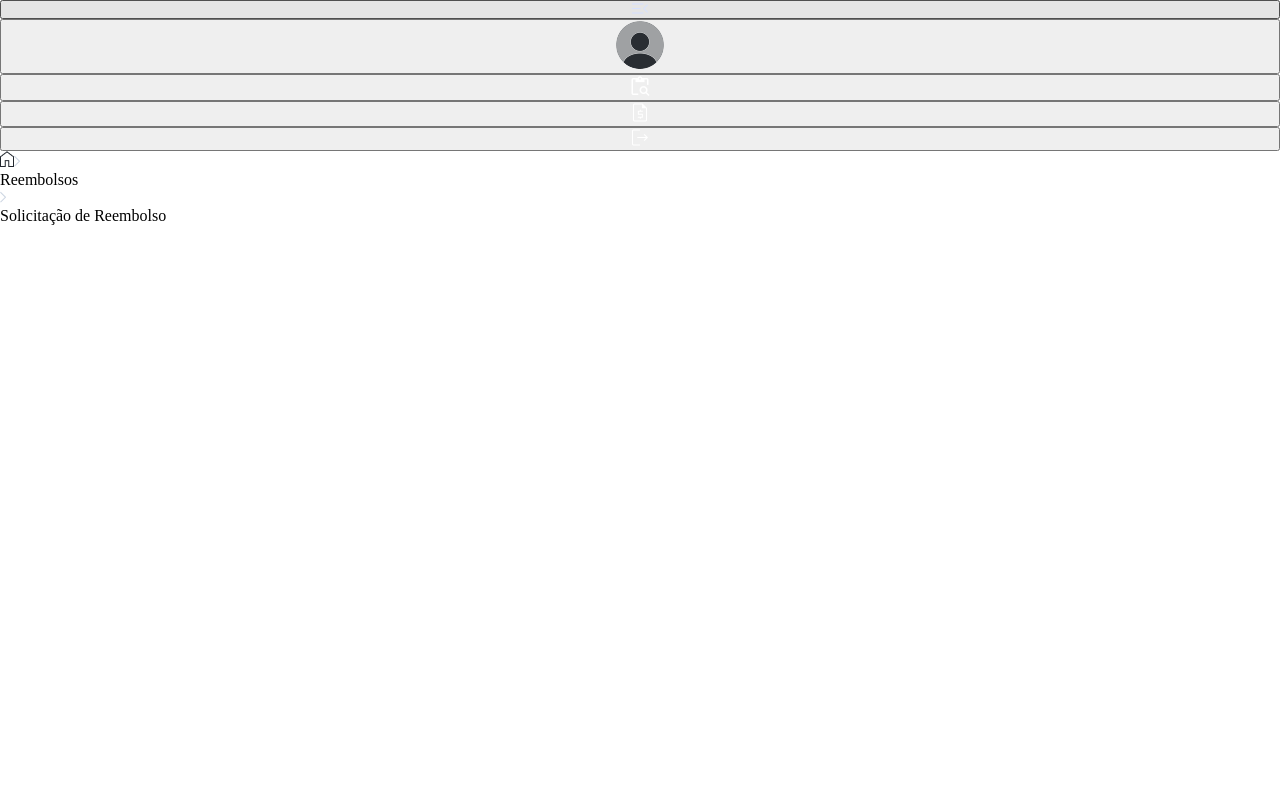
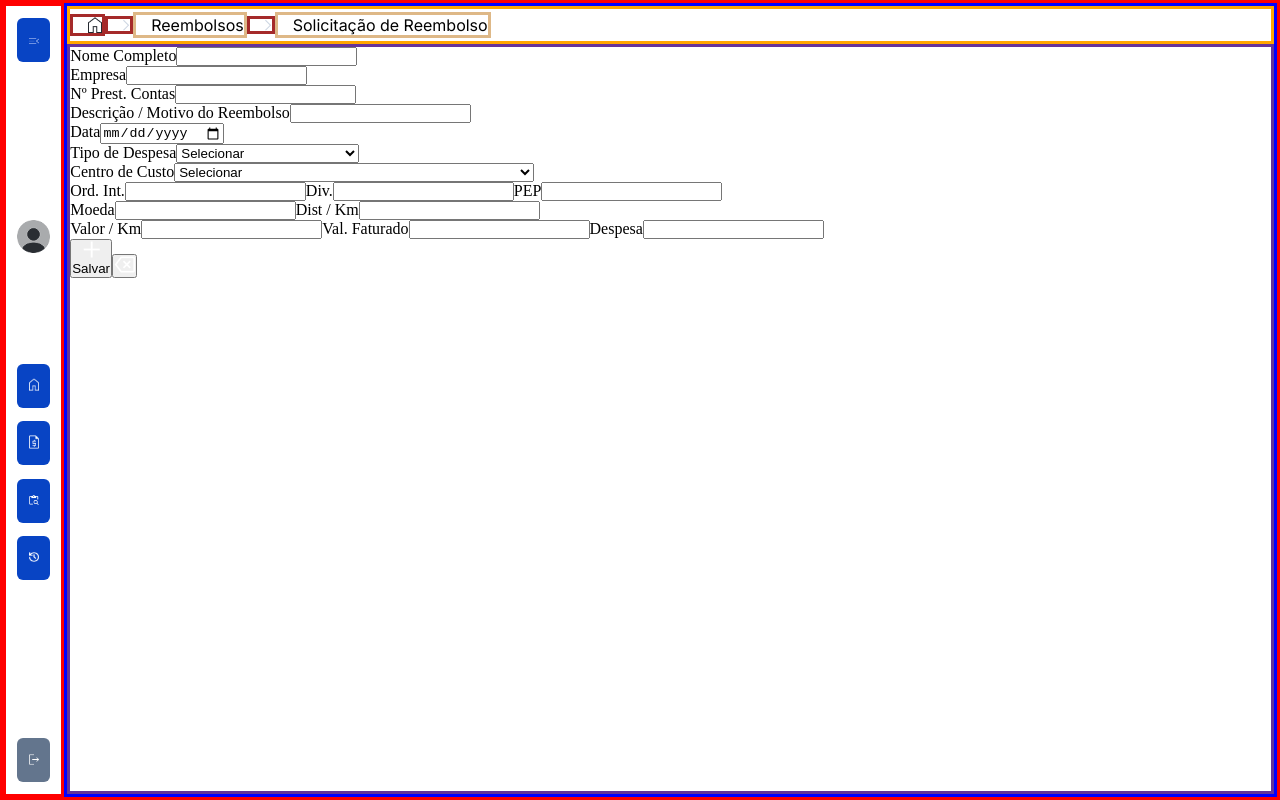
Before and after one commit to gabrielly-dev/a-sispar, a React (Vite) app: page /solicitacao in a window 1280 px wide. Built offline with nearby package versions, Linux system fonts and the light colour scheme.

Commit message:
:construction: chore: Adicionando novos textos e divs na página

```diff
--- a/src/App.jsx
+++ b/src/App.jsx
@@ -11,7 +11,7 @@ function App () {
       <Routes>
         <Route path="/" element={<Login/>}></Route>
         <Route path="/reembolsos" element={<Reembolsos/>}></Route>
-        <Route path="solicitacao" element={<Solicitacao/>}></Route>
+        <Route path="/solicitacao" element={<Solicitacao/>}></Route>
       </Routes>
     </BrowserRouter>
   )
--- a/src/components/navbar/NavBar.jsx
+++ b/src/components/navbar/NavBar.jsx
@@ -5,6 +5,8 @@ import Perfil from "../../assets/Header/image.png"
 import Sair from "../../assets/Header/botaoSair.png"
 import Reembolso from "../../assets/Header/botaoReembolso.png"
 import Pesquisa from "../../assets/Header/botaoPesquisa.png"
+import Home from "../../assets/Header/homeNav.png"
+import Historico from "../../assets/Header/botaoHistorico.png"
 
 function NavBar()  {
 
@@ -12,27 +14,38 @@ function NavBar()  {
 
     return(
         <nav className={styles.navBarEstilo}>
-            <button>
+            <div className={styles.navBarEspacamento}>
+
+                <button className={styles.botaoFechar}>
                     <img src={Fechar} alt="" />
                 </button>
-            <section>
+                <section className={styles.opcoes}>
                     <button>
                         <img src={Perfil} alt="" />
                     </button>
 
                     <div>
                         <button>
-                        <img src={Pesquisa} alt="" />
+                            <img src={Home} alt="" />
                         </button>
                         <button>
                             <img src={Reembolso} alt="" />
                         </button>
+                        <button>
+                            <img src={Pesquisa} alt="" />
+                        </button>
+                        <button>
+                            <img src={Historico} alt="" />
+                        </button>
                     </div>
                 </section>
 
-            <button className={styles.buttonSair}>
+                <button className={styles.botaoSair}>
                     <img src={Sair} alt="" />
                 </button>
+
+            </div>
+
 
         </nav>
     )
--- a/src/components/navbar/NavBar.module.scss
+++ b/src/components/navbar/NavBar.module.scss
@@ -1,14 +1,79 @@
 .navBarEstilo{
+    height: 100%;
+    width: 5vw;
     display: flex;
     flex-direction: column;
-    justify-content: space-between;
-
-    section{
+    justify-content: center;
+    align-items: center;
+    border: solid red;
+    .navBarEspacamento{
         display: flex;
         flex-direction: column;
-        div{
+        justify-content: space-between;
+        height: 100%;
+        align-items: center;
+        width: 60%;
+        height: 97%;
+
+
+        .botaoFechar{
+            border: none;
+            border-radius: 6px;
+            align-items: center;
+            height: 5.5vh;
+            width: 100%;
+            background-color: #0844C4;
+            img{
+                width: 30%;
+            }
+        }
+
+        .opcoes{
             display: flex;
             flex-direction: column;
+            width: 100%;
+            height: 45vh;
+            justify-content: space-between;
+            button{
+                width: 100%;
+                border: none;
+                background-color: transparent;
+                img{
+                    border: none;
+                    width: 100%;
+                }
+            }
+            div{
+                display: flex;
+                flex-direction: column;
+                width: 100%;
+                height: 27vh;
+                justify-content: space-between;
+
+                button{
+                    border: none;
+                    border-radius: 6px;
+                    height: 5.5vh;
+                    background-color: #0844C4;
+                    width: 100%;
+                    img{
+                        width: 30%;
+                    }
+                }
+            }
+        }
+
+        .botaoSair{
+            border: none;
+            border-radius: 6px;
+            width: 100%;
+            height: 5.5vh;
+            background-color: #63758D;
+            img{
+                width: 30%;
+            }
         }
     }
+
+
 }
--- a/src/components/reembolsos/Reembolsos.jsx
+++ b/src/components/reembolsos/Reembolsos.jsx
@@ -1,3 +1,4 @@
+import {useNavigate} from "react-router-dom"
 import Home from "../../assets/Dashboard/Home.png";
 import Seta from "../../assets/Dashboard/Vector.png";
 import BotaoReembolso from "../../assets/Dashboard/Solicitar-Reembolso.png"
@@ -12,9 +13,15 @@ import NavBar from "../navbar/NavBar.jsx"
 import styles from "./Reembolsos.module.scss"
 
 function Reembolsos () {
+
+    const navigate = useNavigate()
+    const redirecionamentoSolicitacao = () => {
+        navigate("/solicitacao")
+    }
+
     return(
         <div className={styles.containerReembolso}>
-            <NavBar />
+            <NavBar/>
 
             <div className={styles.containerConteudo}>
                 <header>
@@ -22,12 +29,12 @@ function Reembolsos () {
                     <img src={Seta} alt="seta de redirecionamento" />
                     <p>Reembolsos</p>
                 </header>
-                <div>
-                    <main className={styles.mainReembolsos}>
+                <main className={styles.containerCentralizacao}>
+                    <div className={styles.mainReembolsos}>
                         <h1>Sistema de Reembolsos</h1>
                         <p>Solicite novos pedidos de reembolso, visualize solicitações em análise e todo o histórico</p>
                         <article>
-                            <figure>
+                            <figure onClick={redirecionamentoSolicitacao}>
                                 <img src={BotaoReembolso} alt="imagem de um reembolso"/>
                                 <figcaption>Solicitar Reembolso</figcaption>
                             </figure>
@@ -71,8 +78,8 @@ function Reembolsos () {
                             <p>Sistema atualizado.</p>
                         </section>
 
-                    </main>
-                </div>
+                    </div>
+                </main>
             </div>
 
         </div>
--- a/src/components/solicitacao/Solicitacao.jsx
+++ b/src/components/solicitacao/Solicitacao.jsx
@@ -14,9 +14,9 @@ import Seta from "../../assets/Dashboard/Vector.png";
 
 function Solicitacao () {
     return(
-        <>
+        <div className={styles.paginaSolicitacao}>
             <NavBar />
-            <div className="">
+            <div className={styles.conteudoPrincipal}>
                 <header className={styles.headerSolicitacao}>
                     <img src={Home} alt="" />
                     <img src={Seta} alt="" />
@@ -24,20 +24,131 @@ function Solicitacao () {
                     <img src={Seta} alt="" />
                     <p>Solicitação de Reembolso</p>
                 </header>
+                <main className={styles.containerCentralizado}>
 
-                <main>
                     <form className={styles.formSolicitacao}>
-                        <div className={styles.containerInputs}>
 
-                        </div>
-                        <div className={styles.inputNome}>
-                            <label htmlFor=""></label>
-                        </div>
+                        <section className={styles.dadosGerais}>
+
+                            <div className={styles.infosGeraisBusca}>
+
+                                <div className={styles.inputNome}>
+                                    <label htmlFor="">Nome Completo</label>
+                                    <input type="text" />
+                                </div>
+
+                                <div className={styles.inputEmpresa}>
+                                    <label htmlFor="">Empresa</label>
+                                    <input type="text" />
+                                </div>
+
+                                <div className={styles.inputPrestContas}>
+                                    <label htmlFor="">Nº Prest. Contas</label>
+                                    <input type="text" />
+                                </div>
+
+                            </div>
+
+                            <div className={styles.descricao}>
+                                <label htmlFor="">Descrição / Motivo do Reembolso</label>
+                                <input type="text" />
+                            </div>
+
+                        </section>
+
+                        <div className={styles.barraCentral}></div>
+
+                        <section className={styles.informacoesFinanceiras}>
+
+                            <div className={styles.caixaSeletores}>
+                                <div className={styles.data}>
+                                    <label htmlFor="">Data</label>
+                                    <input type="date" name="data" id="data" />
+                                </div>
+
+                                <div className={styles.tipoDeDespesa}>
+                                    <label htmlFor="">Tipo de Despesa</label>
+                                    <select name="tipoDeDespesa" id="tipoDeDespesa" >
+                                        <option id={styles.despesa} value="" disabled selected hidden>Selecionar</option>
+                                        <option value="">Alimentação</option>
+                                        <option value="">Combustível</option>
+                                        <option value="">Condução</option>
+                                        <option value="">Estacionamento</option>
+                                        <option value="">Viagem Administrativa</option>
+                                        <option value="">Viagem Operacional</option>
+                                        <option value="">Eventos de Representação</option>
+                                    </select>
+                                </div>
+
+                                <div>
+                                    <label htmlFor="">Centro de Custo</label>
+                                    <select name="centro-custo" id="">
+                                        <option id={styles.custo} value="" disabled selected hidden>Selecionar</option>
+                                        <option value="">1100109002 - FIN CONTROLES INTERNOS MTZ</option>
+                                        <option value="">1100110002 - FIN VICE-PRESIDENCIA FINANCAS MTZ</option>
+                                        <option value="">1100110102 - FIN CONTABILIDADE MTZ</option>
+                                    </select>
+
+                                </div>
+                            </div>
+
+                            <div>
+                                <div>
+                                    <label htmlFor="">Ord. Int.</label>
+                                    <input type="text" name="" id="" />
+
+                                    <label htmlFor="">Div.</label>
+                                    <input type="text" name="" id="" />
+
+                                    <label htmlFor="">PEP</label>
+                                    <input type="text" name="" id="" />
+                                </div>
+                                <div>
+                                    <label htmlFor="">Moeda</label>
+                                    <input type="text" name="" id="" />
+
+                                    <label htmlFor="">Dist / Km</label>
+                                    <input type="text" name="" id="" />
+                                </div>
+                                <div>
+                                    <label htmlFor="">Valor / Km</label>
+                                    <input type="text" />
+
+                                    <label htmlFor="">Val. Faturado</label>
+                                    <input type="text" name="" id="" />
+
+                                    <label htmlFor="">Despesa</label>
+                                    <input type="text" name="" id="" />
+                                </div>
+
+                                <div>
+                                    <button>
+                                        <img src={Plus} alt="" />
+                                        <p>Salvar</p>
+                                    </button>
+
+                                    <button>
+                                        <img src={Deletar} alt="" />
+                                    </button>
+                                </div>
+                            </div>
+
+                        </section>
+
                     </form>
+
+                    <section className={styles.seccaoTabela}>
+
+                    </section>
+
                 </main>
+
+                <footer className={styles.footerSolicitacao}>
+
+                </footer>
             </div>
 
-        </>
+        </div>
     )
 }
 
--- a/src/components/solicitacao/Solicitacao.module.scss
+++ b/src/components/solicitacao/Solicitacao.module.scss
@@ -0,0 +1,44 @@
+.paginaSolicitacao{
+    width: 100vw;
+    height: 100vh;
+    display: flex;
+    border: solid red;
+    .conteudoPrincipal{
+        width: 100%;
+        height: 100%;
+        border: solid blue;
+        display: flex;
+        flex-direction: column;
+        .headerSolicitacao{
+            width: 100%;
+            height: 5%;
+            display: flex;
+            align-items: center;
+            border: solid orange;
+            img{
+                padding: 0px 0px 0px 15px;
+                border: solid brown;
+            }
+            p{
+                padding: 0px 0px 0px 15px;
+                font-family: "Inter";
+                font-weight: 400;
+                font-size: 1rem;
+                border: solid burlywood;
+            }
+        }
+
+        .containerCentralizado{
+            height: 100%;
+            border: solid rebeccapurple;
+            .seccaoFormularios{
+                border: solid black;
+                width: 98%;
+                height: 25%;
+            }
+        }
+
+    }
+
+
+}
```
Also changed, not shown: src/components/reembolsos/Reembolsos.module.scss (+15 -13 lines). Lines whose indentation alone changed are shown as unchanged.
